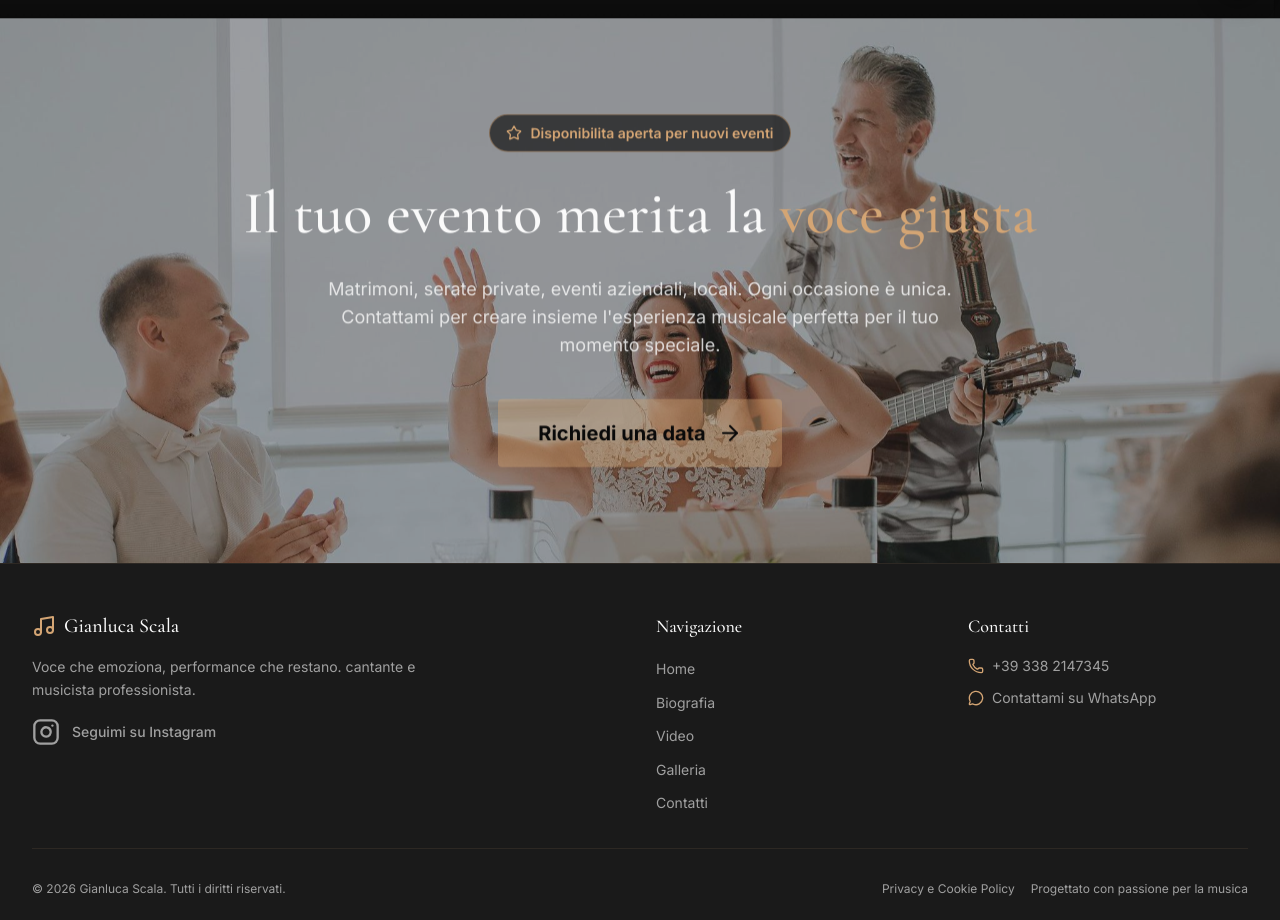
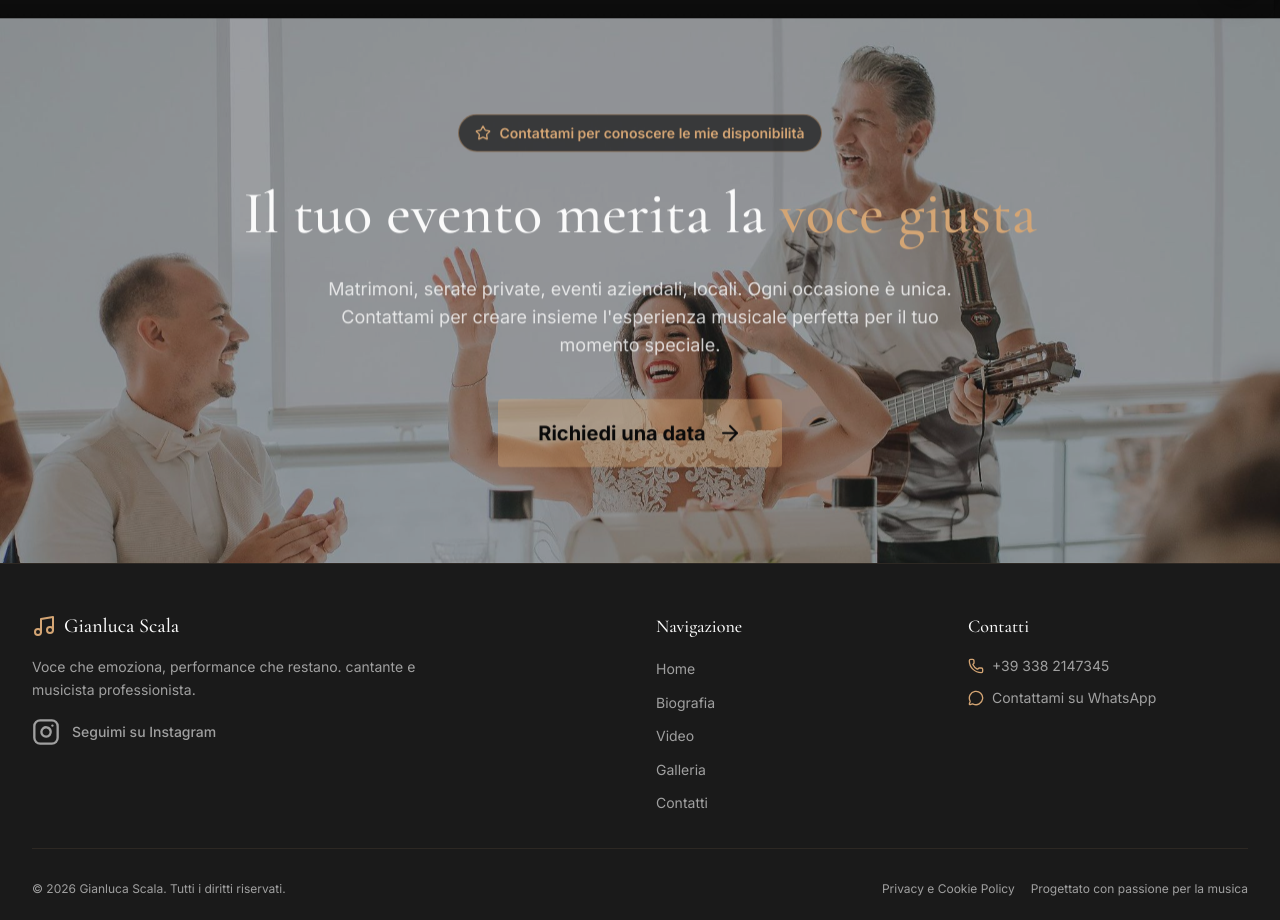
Before and after one commit to francescopaganotustena-hash/turpesito, a React (Vite) app: page /#/ in a window 1280 px wide. Shown: the part 782-1702 px from the top of the page. Built offline with nearby package versions, Linux system fonts and the light colour scheme; grey boxes are pictures that could not be loaded.

Commit message:
Update availability copy across CTA and contact sections

```diff
--- a/src/components/CTASection.tsx
+++ b/src/components/CTASection.tsx
@@ -19,7 +19,7 @@ export function CTASection({ showContactLine = true }: CTASectionProps) {
         <div className="inline-flex items-center gap-2 bg-primary/65 border border-accent/45 rounded-full px-4 py-2 mb-6">
           <Star className="w-4 h-4 text-accent" />
           <span className="text-sm text-accent font-semibold">
-            Disponibilita aperta per nuovi eventi
+            Contattami per conoscere le mie disponibilità
           </span>
         </div>
 
--- a/src/data/index.ts
+++ b/src/data/index.ts
@@ -38,7 +38,7 @@ export const siteConfig = {
   bookingSubtitle: "Contattami per il tuo evento",
   email: "",
   phone: "+39 338 2147345",
-  availability: "Disponibilita aperta per nuove date",
+  availability: "Contattami per conoscere le mie disponibilità",
   social: {
     instagram: "https://www.instagram.com/giangi_sax?igsh=NXp5MWdhdnJzcmVz",
     spotify: "https://open.spotify.com/artist/gianlucascala",
--- a/src/pages/Contact.tsx
+++ b/src/pages/Contact.tsx
@@ -110,7 +110,7 @@ export function Contact() {
                   <li>• Rispondo a tutte le richieste entro 24 ore</li>
                   <li>• Possibile incontro preliminare per conoscersi</li>
                   <li>• Preventivo personalizzato senza impegno</li>
-                  <li>• Disponibilita aperta per nuove date</li>
+                  <li>• Contattami per conoscere le mie disponibilità</li>
                 </ul>
               </div>
             </div>
```
